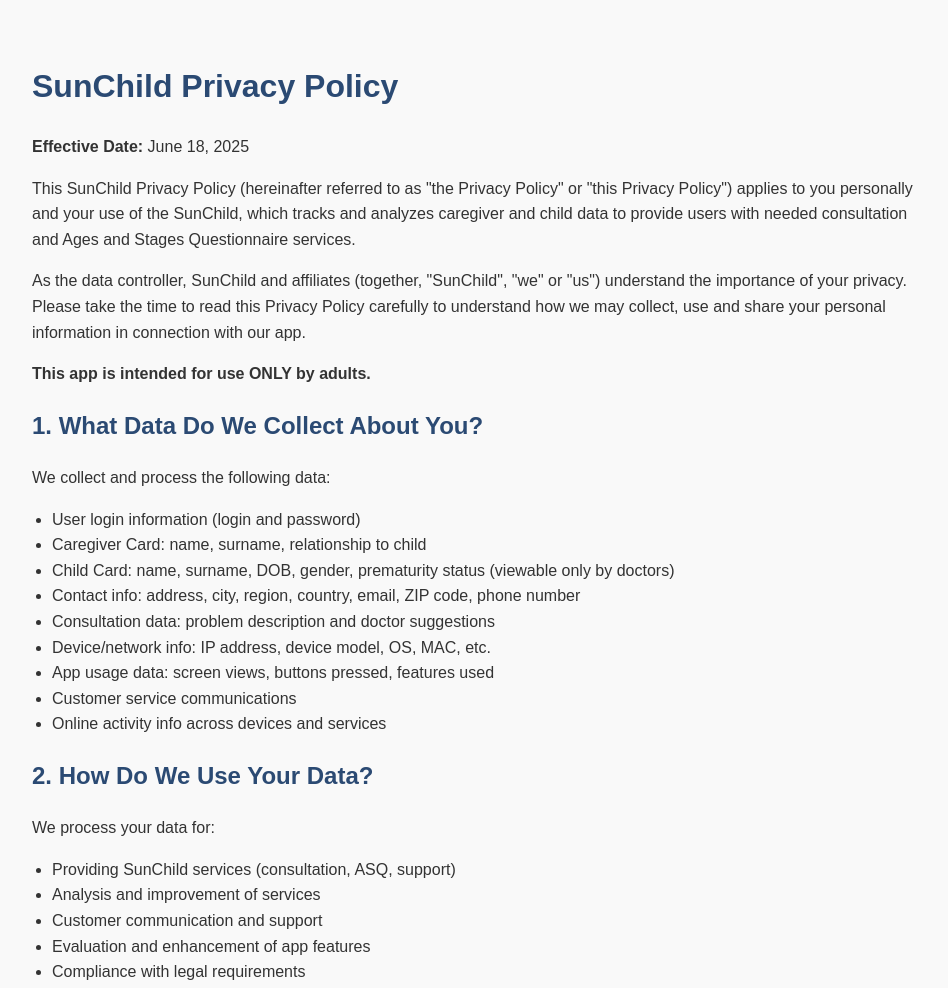
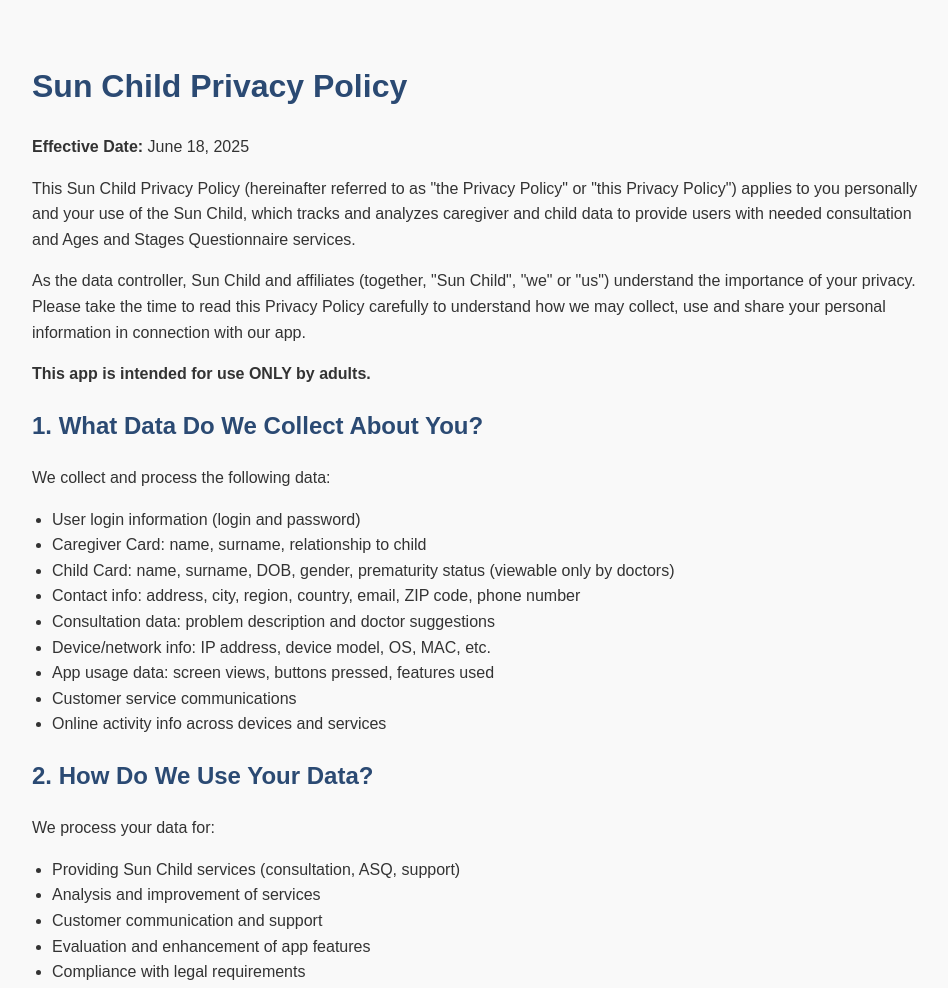
Before and after one commit to sunchild-uz/privacy-policy, a plain HTML site: page index.html in a window 1280 px wide. Shown: the top 988 px of the page, without its empty margins (158-1106 px from the left). Drawn offline with Linux system fonts and the light colour scheme.

Commit message:
change name

```diff
--- a/index.html
+++ b/index.html
@@ -4,7 +4,7 @@
 <head>
     <meta charset="UTF-8" />
     <meta name="viewport" content="width=device-width, initial-scale=1.0" />
-    <title>SunChild Privacy Policy</title>
+    <title>Sun Child Privacy Policy</title>
     <style>
         body {
             font-family: Arial, sans-serif;
@@ -29,16 +29,16 @@
 </head>
 
 <body>
-    <h1>SunChild Privacy Policy</h1>
+    <h1>Sun Child Privacy Policy</h1>
     <p><strong>Effective Date:</strong> June 18, 2025</p>
 
     <p>
-        This SunChild Privacy Policy (hereinafter referred to as "the Privacy Policy" or "this Privacy Policy") applies
-        to you personally and your use of the SunChild, which tracks and analyzes caregiver and child data to provide
+        This Sun Child Privacy Policy (hereinafter referred to as "the Privacy Policy" or "this Privacy Policy") applies
+        to you personally and your use of the Sun Child, which tracks and analyzes caregiver and child data to provide
         users with needed consultation and Ages and Stages Questionnaire services.
     </p>
     <p>
-        As the data controller, SunChild and affiliates (together, "SunChild", "we" or "us") understand the importance
+        As the data controller, Sun Child and affiliates (together, "Sun Child", "we" or "us") understand the importance
         of your privacy. Please take the time to read this Privacy Policy carefully to understand how we may collect,
         use and share your personal information in connection with our app.
     </p>
@@ -61,7 +61,7 @@
     <h2>2. How Do We Use Your Data?</h2>
     <p>We process your data for:</p>
     <ul>
-        <li>Providing SunChild services (consultation, ASQ, support)</li>
+        <li>Providing Sun Child services (consultation, ASQ, support)</li>
         <li>Analysis and improvement of services</li>
         <li>Customer communication and support</li>
         <li>Evaluation and enhancement of app features</li>
@@ -83,7 +83,7 @@
         We may update this Privacy Policy occasionally. Check the latest version in the app. For material changes, we’ll
         notify you via dialogues, push messages, or emails.
     </p>
-    <p><strong>Note:</strong> This Privacy Policy applies to the SunChild App only. For other services, please refer to
+    <p><strong>Note:</strong> This Privacy Policy applies to the Sun Child App only. For other services, please refer to
         their respective privacy policies.</p>
 </body>
 
```
